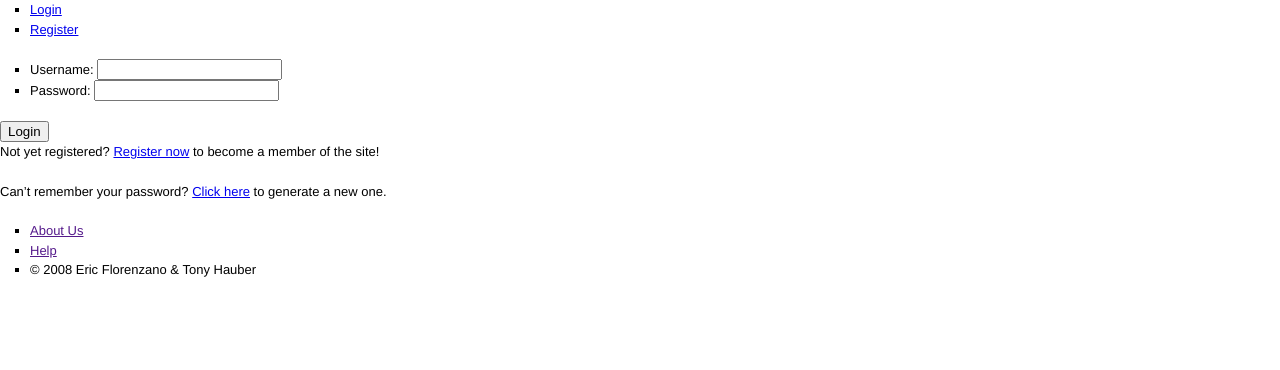
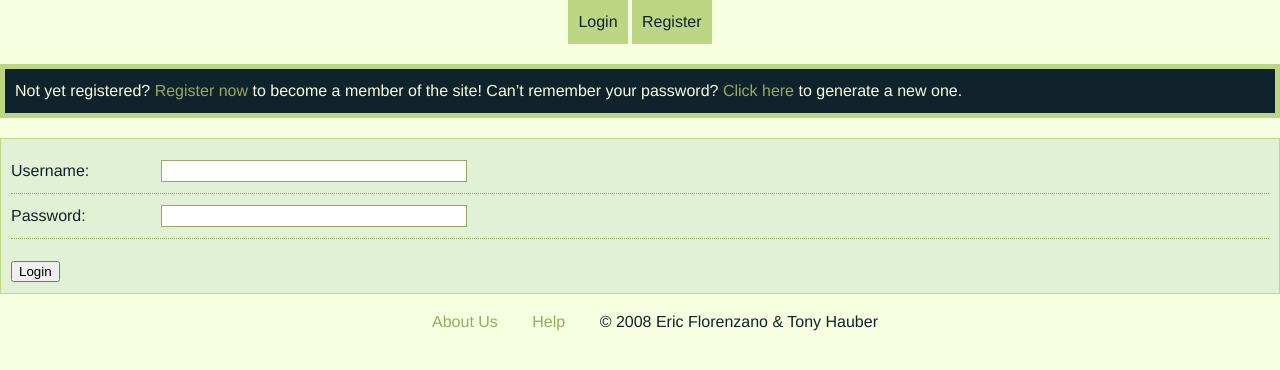
Before and after one commit to thauber/sovereignty, a Django app: template templates/registration/login.html in a window 1280 px wide. Shown: the top 370 px of the page. Run offline with Django 3.2, Linux system fonts and the light colour scheme; the template is opened without the code that fills it, so the values that code supplies are empty, except form fields; tables that the repository leaves empty hold one stand-in row (values such as "Sample post"); form fields are guessed from the names that the template uses; parts of the project's set-up code (start-up, migrations or seed data) failed here and were passed over.

Commit message:
Created the basis for the development style, and tweaked a lot of the templates to match.

```diff
--- a/media/css/screen.css
+++ b/media/css/screen.css
@@ -0,0 +1,93 @@
+/*
+#F6FFE0
+#E2F0D6
+#BDD684
+#95AB63
+#10222B
+*/
+body {
+    background-color: #F6FFE0;
+    color: #10222B;
+    font-size: 16px;
+}
+a {
+    color: #95AB63;
+    text-decoration: none;
+}
+a:hover {
+    color: #BDD684;
+}
+p.info {
+    padding: 10px;
+    color: #F6FFE0;
+    border: 5px solid #BDD684;
+    background-color: #10222B;
+}
+ul.errorlist {
+    color: red;
+    text-align: center;
+}
+ul.errorlist li {
+    list-style-type: none;
+    margin: 0;
+    padding: 0;
+}
+
+
+#nav {
+    text-align: center;
+}
+#nav li {
+    display: inline;
+    margin: 0 0 0 0;
+    padding: 0 0 0 0;
+}
+#nav li a {
+    display: inline;
+    display: inline-block;
+    margin: 0 0 0 0;
+    padding: 10px 10px 10px 10px;
+    background-color: #BDD684;
+    color: #10222B;
+}
+#nav li a:hover {
+    background-color: #95AB63;
+}
+
+
+form {
+    background-color: #E2F0D6;
+    padding: 10px;
+    margin: 0 0 16px 0;
+    border: 1px solid #BDD684;
+}
+form ul li {
+    list-style-type: none;
+    margin: 0;
+    padding: 10px 0 10px 0;
+    border-bottom: 1px dotted #95AB63;
+}
+form ul li label {
+    display: block;
+    float: left;
+    width: 150px;
+}
+form ul li input[type="text"],form ul li input[type="password"] {
+    width: 300px;
+    color: #10222B;
+    font-size: 16px;
+    border: 1px solid #95AB63;
+}
+form ul.errorlist {
+    text-align: left;
+    margin-left: 150px;
+}
+form ul.errorlist li {
+    border: none;
+}
+
+
+#footer {
+    text-align: center;
+}
+#footer li { display: inline; }
--- a/templates/base.html
+++ b/templates/base.html
@@ -8,7 +8,7 @@
         <link rel="stylesheet" type="text/css" media="all" href="{{ MEDIA_URL }}css/screen.css" />
         {% block extra_head %}{% endblock %}
     </head>
-    <body>
+    <body id="sovereignty">
         <div class="container_12">
             <ul id="nav">
                 {% if user.is_authenticated %}
@@ -26,12 +26,12 @@
                 {% endif %}
             {% endblock %}
             {% block main_content %}{% endblock %}
+            <ul id="footer">
+                <li><a href="">About Us</a></li>
+                <li><a href="">Help</a></li>
+                <li><span>&copy; 2008 Eric Florenzano &amp; Tony Hauber</span></li>
+            </ul>
         </div>
-        <ul id="footer">
-            <li><a href="">About Us</a></li>
-            <li><a href="">Help</a></li>
-            <li><span>&copy; 2008 Eric Florenzano &amp; Tony Hauber</span></li>
-        </ul>
         <script type="text/javascript" src="{{ MEDIA_URL }}js/jquery.js"></script>
         {% block extra_body %}{% endblock %}
     </body>
--- a/templates/registration/login.html
+++ b/templates/registration/login.html
@@ -5,9 +5,10 @@
 {% block main_content %}
     {% if form.errors %}
         <ul class="errorlist">
-            <li>Your username and password didn't match. Please try again.  If you haven't yet registered, you should <a href="{% url registration_register %}">register now</a>.</li>
+            <li>Your username and password didn't match. Please try again. If you haven't yet registered, you should <a href="{% url registration_register %}">register now</a>.</li>
         </ul>
     {% endif %}
+    <p class="info">Not yet registered? <a href="{% url registration_register %}">Register now</a> to become a member of the site! Can&rsquo;t remember your password?  <a href="{% url auth_password_reset %}">Click here</a> to generate a new one.</p>
     <form method="POST" action="">
         <ul>
             <li><label for="id_username">Username: </label>{{ form.username }}</li>
@@ -16,6 +17,4 @@
         <input type="submit" value="Login" />
         <input type="hidden" name="next" value="{{ next }}" />
     </form>
-    <p class="info">Not yet registered? <a href="{% url registration_register %}">Register now</a> to become a member of the site!</p>
-    <p class="info">Can&rsquo;t remember your password?  <a href="{% url auth_password_reset %}">Click here</a> to generate a new one.</p>
 {% endblock %}
--- a/templates/registration/logout.html
+++ b/templates/registration/logout.html
@@ -3,5 +3,5 @@
 {% block title %}Logged Out - {{ block.super }}{% endblock %}
 
 {% block main_content %}
-    <p class="success">You have been logged out!</p>
+    <p class="info">You have been logged out!</p>
 {% endblock %}
--- a/templates/registration/password_change_done.html
+++ b/templates/registration/password_change_done.html
@@ -3,5 +3,5 @@
 {% block title %}Password Change Successful - {{ block.super }}{% endblock %}
 
 {% block main_content %}
-    <p class="success">Your password was changed.</p>
+    <p class="info">Your password was changed.</p>
 {% endblock %}
--- a/templates/registration/password_reset_done.html
+++ b/templates/registration/password_reset_done.html
@@ -3,5 +3,5 @@
 {% block title %}Password Reset Successful - {{ block.super }}{% endblock %}
 
 {% block main_content %}
-    <p class="success">Your password was reset.</p>
+    <p class="info">Your password was reset.</p>
 {% endblock %}
--- a/templates/registration/password_reset_form.html
+++ b/templates/registration/password_reset_form.html
@@ -4,10 +4,9 @@
 
 {% block main_content %}
     <p class="info">Forgotten your password? Enter your e-mail address below, and we&rsquo;ll reset your password and e-mail the new one to you.</p>
-    {{ form.email.errors }}
-    <form method="POST" class="standard" action="">
+    <form method="POST" action="">
         <ul>
-            <li><label for="id_email">E-mail address: </label> {{ form.email }} </li>
+            {{ form.as_ul }}
         </ul>
         <input type="submit" value="Reset my password" />
     </form>
--- a/templates/registration/registration_complete.html
+++ b/templates/registration/registration_complete.html
@@ -3,5 +3,5 @@
 {% block title %}Registration Success! - {{ block.super }}{% endblock %}
 
 {% block main_content %}
-    <p class="success">You have been registered, but your account still needs to be activated.  An e-mail has been sent to the address that you entered, so please check your e-mail and activate your account at this time.</p>
+    <p class="info">You have been registered, but your account still needs to be activated.  An e-mail has been sent to the address that you entered, so please check your e-mail and activate your account at this time.</p>
 {% endblock %}
--- a/templates/registration/registration_form.html
+++ b/templates/registration/registration_form.html
@@ -4,7 +4,7 @@
 
 {% block main_content %}
     <p class="info">Registration will allow you to play Sovereignty with your friends.  Fill in the information below to get started!</p>
-    <form method="POST" class="standard" action="">
+    <form method="POST" action="">
         <ul>
             {{ form.as_ul }}
         </ul>
```
Also changed, not shown: templates/registration/password_change_form.html (+2 -7 lines).
